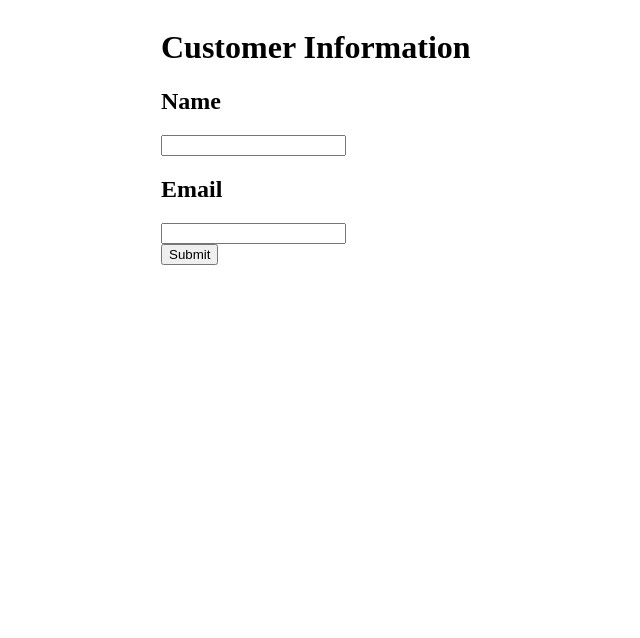
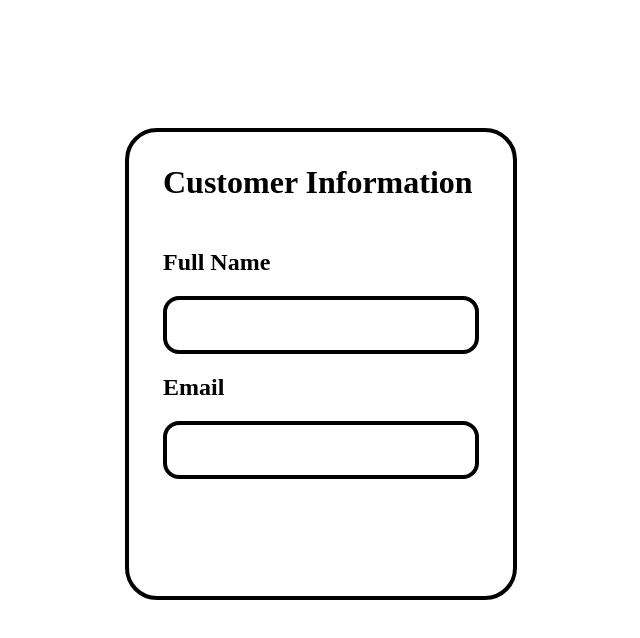
Before and after one commit to AdamPayne238/product-apollo, a React (Create React App) app in the folder product-app/: page /products/1/purchase in a window 1280 px wide. Shown: the top 638 px of the page, without its empty margins (319-959 px from the left). Built offline with nearby package versions, Linux system fonts and the light colour scheme.

Commit message:
styling forms and product details

```diff
--- a/product-app/src/components/forms/Forms.scss
+++ b/product-app/src/components/forms/Forms.scss
@@ -1,14 +1,35 @@
 
 .form-container{
+    border: 4px solid black;
+    border-radius: 2rem;
+    padding: 2rem;
     margin: auto;
-    height: 20rem;
+    height: 25rem;
     width: 20rem;
-    display: flex;
-    // justify-content: center;
-    flex-direction: column;
+    // display: flex;
+    // flex-direction: column;
+    margin-top: 8rem;
+
+    .form{
+        display: flex;
+        justify-content: center;
+
+        h1{
+            margin-top: 0;
+            margin-bottom: 3rem;
+        }
+
+        input{
+            border: 4px solid black;
+            border-radius: 1rem;
+            font-size: 1.5rem;
+            height: 3rem;
+            width: 19rem;
+        }
 
 
-    .form{
+
+
 
     }
 }
--- a/product-app/src/components/forms/ProductPurchase.js
+++ b/product-app/src/components/forms/ProductPurchase.js
@@ -27,7 +27,7 @@ const ProductPurchase = props => {
     const { id } = props.match.params
 
     // Query
-    const { loading, data } = useQuery(PRODUCT, {
+    const { data } = useQuery(PRODUCT, {
         variables: {
             id: id
         }
@@ -159,7 +159,9 @@ const ProductPurchase = props => {
                         setName={setName}
                         setEmail={setEmail}
                     />
-                    <input type="submit" value="Submit" />
+                    {name && email && (
+                        <input type="submit" value="Submit" />
+                    )}
                 </form>
             </div>
             )}
@@ -175,7 +177,9 @@ const ProductPurchase = props => {
                         setType={setType}
                         setContact={setContact}
                     />
-                    <input type="submit" value="Submit" />
+                    {number !== isNaN(number) && type && contact && (
+                    <button type="submit" value="Submit" />
+                    )}
                 </form>
             </div>
             )}
@@ -193,7 +197,9 @@ const ProductPurchase = props => {
                         setShippingState={setShippingState}
                         setShippingZipcode={setShippingZipcode}
                     />
+                    {shippingStreet && shippingCity && shippingState && shippingZipcode && (
                     <input type="submit" value="Submit" />
+                    )}
                 </form>
             </div>
             )}
@@ -211,7 +217,9 @@ const ProductPurchase = props => {
                         setBillingState={setBillingState}
                         setBillingZipcode={setBillingZipcode}
                     />
+                    {billingStreet && billingCity && billingState && billingZipcode && (
                     <input type="submit" value="Submit" />
+                    )}
                 </form>
             </div>
             )}
@@ -225,7 +233,9 @@ const ProductPurchase = props => {
                         setCode={setCode}
                         setQuantity={setQuantity}
                     />
+                    {code !== isNaN(code) && quantity !== isNaN(quantity) && (
                     <input type="submit" value="Submit" />
+                    )}
                 </form>
             </div>
             )}
--- a/product-app/src/components/forms/sub/CreateOrder.js
+++ b/product-app/src/components/forms/sub/CreateOrder.js
@@ -8,9 +8,8 @@ const CreateOrder = props => {
         <div>
 
             <h1>Customer Information</h1>
-
-            <div>
-                <h2>Name</h2>
+            <div >
+                <h2>Full Name</h2>
                 <input
                     type="text"
                     value={props.name}
--- a/product-app/src/components/product/Product.scss
+++ b/product-app/src/components/product/Product.scss
@@ -35,4 +35,12 @@
     display: flex;
     justify-content: center;
     padding: 2rem;
+    text-align: center;
+
+    h1{
+        font-size: 3rem;
+    }
+    p{
+        font-size: 2rem;
+    }
 }
--- a/product-app/src/components/product/ProductDetails.js
+++ b/product-app/src/components/product/ProductDetails.js
@@ -26,13 +26,13 @@ const ProductDetails = props => {
             {!loading && data && (
                 <div>
                     <h1>{data.product.name}</h1>
-                    <p>{data.product.code}</p>
-                    <p>{data.product.product_type}</p>
-                    <p>{data.product.cost}</p>
+                    <p>Code: {data.product.code}</p>
+                    <p>Type: {data.product.product_type}</p>
+                    <p>Cost: {data.product.cost}</p>
                     <p>{data.product.description}</p>
-                    <p>{data.product.pushed_product}</p>
-                    <p>{data.product.callback}</p>
-                    <p>{data.product.category}</p>
+                    <p>Pushed Product: {data.product.pushed_product}</p>
+                    <p>Callback: {data.product.callback}</p>
+                    <p>Category: {data.product.category}</p>
 
                     {data.product.inventory_on_hand > 0 && (
                         <Link to={{ pathname: `/products/${id}/purchase` }} >
```
